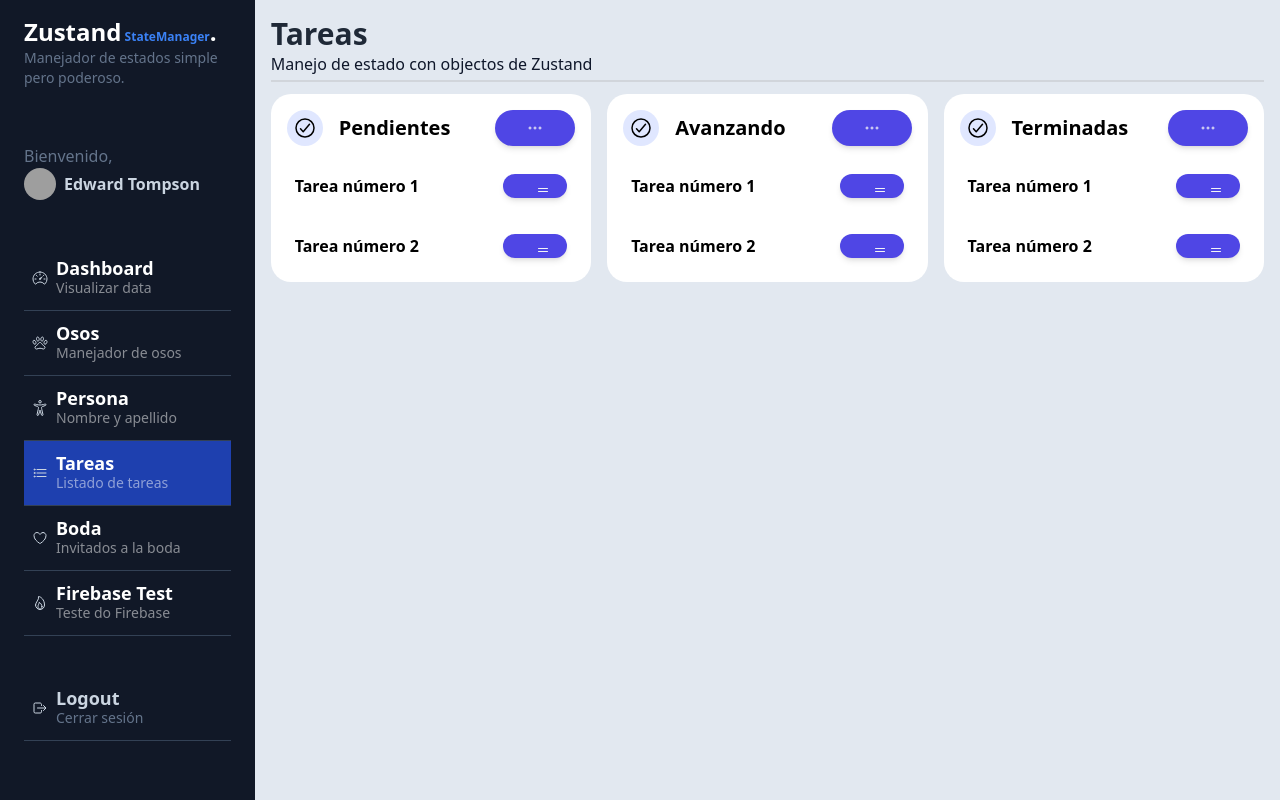
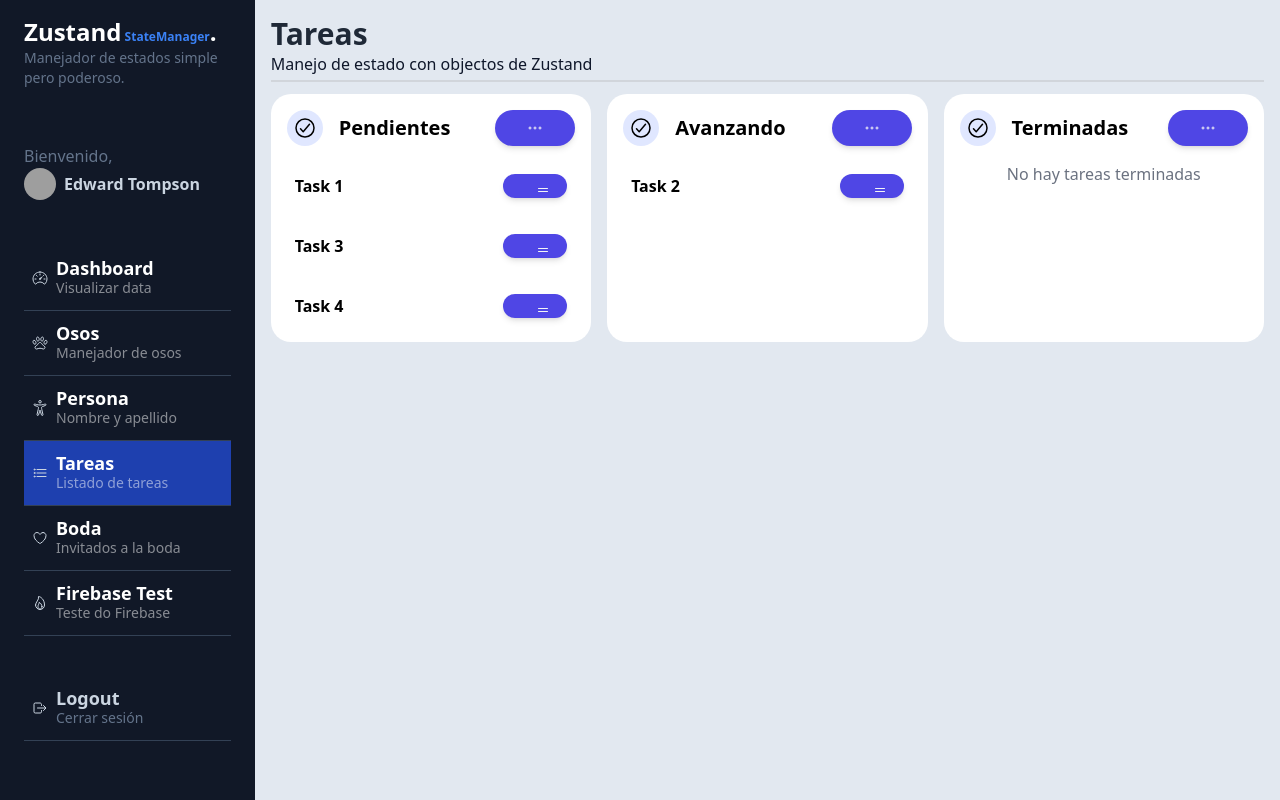
Before and after one commit to icaroregis/zustand-dashboard, a React (Vite) app: page /dashboard/tasks in a window 1280 px wide. Built offline with nearby package versions, Linux system fonts and the light colour scheme; grey boxes are pictures that could not be loaded.

Commit message:
feat: created e new component singletask

```diff
--- a/src/components/jira/JiraTasks.tsx
+++ b/src/components/jira/JiraTasks.tsx
@@ -1,12 +1,14 @@
-import { IoCheckmarkCircleOutline, IoEllipsisHorizontalOutline, IoReorderTwoOutline } from 'react-icons/io5';
-import { TaskStatus } from '../../interfaces';
+import { IoCheckmarkCircleOutline, IoEllipsisHorizontalOutline } from 'react-icons/io5';
+import { Task, TaskStatus } from '../../interfaces';
+import SingleTasks from './SingleTask';
 
 interface Props {
   title: string;
+  tasks: Task[];
   value: TaskStatus;
 }
 
-export const JiraTasks = ({ title }: Props) => {
+export const JiraTasks = ({ title, value, tasks }: Props) => {
   return (
     <section
       className="!text-black relative flex flex-col rounded-[20px]  bg-white bg-clip-border shadow-3xl shadow-shadow-500  w-full !p-4 3xl:p-![18px]"
@@ -32,27 +34,16 @@
 
       {/* Task Items */}
       <div className="h-full w-full">
-        <div className="mt-5 flex items-center justify-between p-2">
-          <div className="flex items-center justify-center gap-2">
-            <p className="text-base font-bold text-navy-700">Tarea número 1</p>
-          </div>
-          <button
-            className="h-6 w-6 text-navy-700 cursor-pointer"
-            aria-label="Mover tarefa número 1">
-            <IoReorderTwoOutline />
-          </button>
-        </div>
-
-        <div className="mt-5 flex items-center justify-between p-2">
-          <div className="flex items-center justify-center gap-2">
-            <p className="text-base font-bold text-navy-700">Tarea número 2</p>
-          </div>
-          <button
-            className="h-6 w-6 text-navy-700 cursor-pointer"
-            aria-label="Mover tarefa número 2">
-            <IoReorderTwoOutline />
-          </button>
-        </div>
+        {tasks.length === 0 ? (
+          <p className="mt-4 text-center text-gray-500">No hay tareas {title.toLowerCase()}</p>
+        ) : (
+          tasks.map((task) => (
+            <SingleTasks
+              key={task.id}
+              task={task}
+            />
+          ))
+        )}
       </div>
     </section>
   );
--- a/src/components/jira/SingleTask.tsx
+++ b/src/components/jira/SingleTask.tsx
@@ -0,0 +1,21 @@
+import { IoReorderTwoOutline } from 'react-icons/io5';
+import { Task } from '../../interfaces';
+
+interface JiraTaskProps {
+  task: Task;
+}
+
+export default function SingleTasks({ task }: Readonly<JiraTaskProps>) {
+  return (
+    <div className="mt-5 flex items-center justify-between p-2">
+      <div className="flex items-center justify-center gap-2">
+        <p className="text-base font-bold text-navy-700">{task.title}</p>
+      </div>
+      <button
+        className="h-6 w-6 text-navy-700 cursor-pointer"
+        aria-label="Mover tarefa número 1">
+        <IoReorderTwoOutline />
+      </button>
+    </div>
+  );
+}
--- a/src/pages/02-objects/JiraPage.tsx
+++ b/src/pages/02-objects/JiraPage.tsx
@@ -6,8 +6,6 @@
   const pendingTasks = useTaskStore(useShallow((state) => state.getTaskByStatus('open')));
   const inProgressTasks = useTaskStore(useShallow((state) => state.getTaskByStatus('in-progress')));
   const doneTasks = useTaskStore(useShallow((state) => state.getTaskByStatus('done')));
-
-  console.log({ pendingTasks, inProgressTasks, doneTasks });
 
   return (
     <>
@@ -18,16 +16,19 @@
       <div className="grid grid-cols-1 md:grid-cols-3 gap-4">
         <JiraTasks
           title="Pendientes"
+          tasks={pendingTasks}
           value="open"
         />
 
         <JiraTasks
           title="Avanzando"
+          tasks={inProgressTasks}
           value="in-progress"
         />
 
         <JiraTasks
           title="Terminadas"
+          tasks={doneTasks}
           value="done"
         />
       </div>
```
